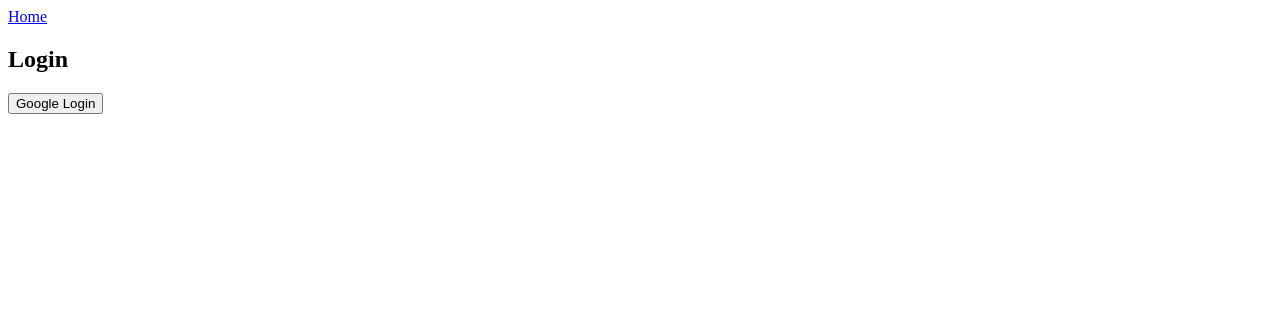
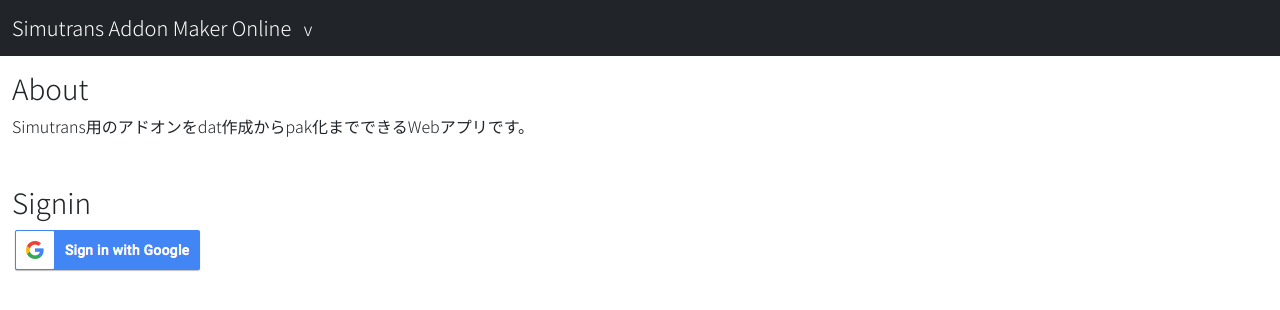
Before and after one commit to 128na/simutrans-addon-maker-online, a Vue app: page /signin in a window 1280 px wide. Before the commit this address led to /login. Shown: the top 310 px of the page. Built offline with nearby package versions, Linux system fonts and the light colour scheme; no server answers.

Commit message:
ベース構築

```diff
--- a/public/index.html
+++ b/public/index.html
@@ -9,6 +9,12 @@
   <title>
     [<%= VUE_APP_VERSION %>] <%= VUE_APP_TITLE %>
   </title>
+  <link href="https://cdn.jsdelivr.net/npm/bootstrap@5.0.2/dist/css/bootstrap.min.css" rel="stylesheet"
+    integrity="sha384-EVSTQN3/azprG1Anm3QDgpJLIm9Nao0Yz1ztcQTwFspd3yD65VohhpuuCOmLASjC" crossorigin="anonymous">
+
+  <link rel="preconnect" href="https://fonts.googleapis.com">
+  <link rel="preconnect" href="https://fonts.gstatic.com" crossorigin>
+  <link href="https://fonts.googleapis.com/css2?family=Noto+Sans+JP:wght@300;700&display=swap" rel="stylesheet">
 </head>
 
 <body>
@@ -18,6 +24,12 @@
   </noscript>
   <div id="app"></div>
   <!-- built files will be auto injected -->
+  <script src="https://cdn.jsdelivr.net/npm/@popperjs/core@2.9.2/dist/umd/popper.min.js"
+    integrity="sha384-IQsoLXl5PILFhosVNubq5LC7Qb9DXgDA9i+tQ8Zj3iwWAwPtgFTxbJ8NT4GN1R8p"
+    crossorigin="anonymous"></script>
+  <script src="https://cdn.jsdelivr.net/npm/bootstrap@5.0.2/dist/js/bootstrap.min.js"
+    integrity="sha384-cVKIPhGWiC2Al4u+LWgxfKTRIcfu0JTxR+EQDz/bgldoEyl4H0zUF0QKbrJ0EcQF"
+    crossorigin="anonymous"></script>
 </body>
 
 </html>
--- a/src/App.vue
+++ b/src/App.vue
@@ -1,34 +1,35 @@
-<template>
+<template >
   <div v-if="isInitialized">
-    <div id="nav">
-      <router-link to="/">Home</router-link>
-      <span v-if="isLoggedIn">
-        | {{ userName }} |
-        <a href="#" @click="handleLogout">Logout</a>
-      </span>
+    <global-header />
+    <div class="container-fluid my-3">
+      <router-view />
     </div>
-    <router-view />
   </div>
-  <div v-else>now loading...</div>
+  <common-loading v-else />
 </template>
 <script>
 import { mapGetters, mapActions } from "vuex";
+import GlobalHeader from "./components/GlobalHeader.vue";
+import CommonLoading from "./components/CommonLoading.vue";
 
 export default {
+  components: { GlobalHeader, CommonLoading },
   created() {
     this.watchAuthState({
       onLoggedIn: () => this.$router.push({ name: "Home" }),
-      onLoggedOut: () => this.$router.push({ name: "Login" }),
+      onLoggedOut: () => this.$router.push({ name: "Signin" }),
     });
   },
   computed: {
-    ...mapGetters(["isInitialized", "isLoggedIn", "userName"]),
+    ...mapGetters(["isInitialized"]),
   },
   methods: {
-    ...mapActions(["watchAuthState", "logout"]),
-    handleLogout() {
-      this.logout();
-    },
+    ...mapActions(["watchAuthState"]),
   },
 };
 </script>
+<style>
+body {
+  font-family: "Noto Sans JP", sans-serif;
+}
+</style>
--- /dev/null
+++ b/src/components/CommonLoading.vue
@@ -0,0 +1,12 @@
+<template>
+  <div class="text-center">
+    <div class="spinner-border my-3" role="status">
+      <span class="visually-hidden">Loading...</span>
+    </div>
+  </div>
+</template>
+<script>
+export default {
+  name: "CommonLoading",
+};
+</script>
--- /dev/null
+++ b/src/components/CommonMessage.vue
@@ -0,0 +1,10 @@
+<template>
+  <div class="mb-5">
+    <slot />
+  </div>
+</template>
+<script>
+export default {
+  name: "CommonMessage",
+};
+</script>
--- /dev/null
+++ b/src/components/CommonTitle.vue
@@ -0,0 +1,8 @@
+<template>
+  <h3><slot /></h3>
+</template>
+<script>
+export default {
+  name: "CommonTitle",
+};
+</script>
--- /dev/null
+++ b/src/components/GlobalHeader.vue
@@ -0,0 +1,66 @@
+<template>
+  <nav class="navbar navbar-dark navbar-expand-md bg-dark">
+    <div class="container-fluid">
+      <router-link class="navbar-brand" :to="{ name: 'Home' }">
+        <span class="d-none d-sm-inline">
+          {{ title }}
+          <small class="ms-2">v {{ version }}</small>
+        </span>
+        <span class="d-sm-none">Addon Maker</span>
+      </router-link>
+      <button
+        class="navbar-toggler"
+        data-bs-toggle="collapse"
+        data-bs-target="#global-menu"
+      >
+        <span class="navbar-toggler-icon"></span>
+      </button>
+      <div class="collapse navbar-collapse" id="global-menu">
+        <ul class="navbar-nav ms-auto mb-2 mb-lg-0" v-if="isLoggedIn">
+          <li class="nav-item">
+            <router-link class="nav-link" :to="{ name: 'Home' }">
+              Projects
+            </router-link>
+          </li>
+          <li class="nav-item dropdown ms-auto">
+            <a
+              class="nav-link dropdown-toggle"
+              href="#"
+              data-bs-toggle="dropdown"
+            >
+              {{ userName }}
+            </a>
+            <ul class="dropdown-menu">
+              <li>
+                <a class="dropdown-item" href="#" @click="signout">
+                  Sign out
+                </a>
+              </li>
+            </ul>
+          </li>
+        </ul>
+      </div>
+    </div>
+  </nav>
+</template>
+<script>
+import { mapGetters, mapActions } from "vuex";
+export default {
+  name: "GlobalHeader",
+  computed: {
+    ...mapGetters(["isLoggedIn", "userName"]),
+    version() {
+      return process.env.VUE_APP_VERSION;
+    },
+    title() {
+      return process.env.VUE_APP_TITLE;
+    },
+    version() {
+      return process.env.VUE_APP_VERSION;
+    },
+  },
+  methods: {
+    ...mapActions(["signout"]),
+  },
+};
+</script>
--- a/src/router/index.js
+++ b/src/router/index.js
@@ -1,7 +1,7 @@
 import { createRouter, createWebHistory } from 'vue-router'
 import Projects from '../views/Projects.vue'
 import Project from '../views/Project.vue'
-import Login from '../views/Login.vue'
+import Signin from '../views/Signin.vue'
 
 const routes = [
   {
@@ -17,9 +17,9 @@ const routes = [
     meta: { requiresAuth: true }
   },
   {
-    path: '/login',
-    name: 'Login',
-    component: Login
+    path: '/signin',
+    name: 'Signin',
+    component: Signin
   },
   // {
   //   path: '/about',
@@ -33,14 +33,15 @@ const routes = [
 
 const router = createRouter({
   history: createWebHistory(process.env.BASE_URL),
-  routes
+  routes,
+  linkActiveClass: 'active',
 })
 
 import store from '../store';
 router.beforeEach((to, from, next) => {
   if (to.matched.some(record => record.meta.requiresAuth)) {
     if (!store.getters.isLoggedIn) {
-      next({ name: 'Login' })
+      next({ name: 'Signin' })
     } else {
       next()
     }
--- a/src/store/index.js
+++ b/src/store/index.js
@@ -45,7 +45,7 @@ export default createStore({
     },
 
     // 認証
-    async login(context) {
+    async signin(context) {
       try {
         // 認証永続化
         await firebase.auth().setPersistence(firebase.auth.Auth.Persistence.LOCAL);
@@ -57,7 +57,7 @@ export default createStore({
         alert('ログインに失敗しました');
       }
     },
-    async logout(context) {
+    async signout(context) {
       try {
         await firebase.auth().signOut();
         context.dispatch('unsubscribeAll');
--- a/src/views/Login.vue
+++ /dev/null
@@ -1,19 +0,0 @@
-<template>
-  <div class="">
-    <h2>Login</h2>
-    <button @click="handleLogin">Google Login</button>
-  </div>
-</template>
-
-<script>
-import { mapActions } from "vuex";
-export default {
-  name: "Login",
-  methods: {
-    ...mapActions(["login"]),
-    async handleLogin() {
-      this.login();
-    },
-  },
-};
-</script>
--- /dev/null
+++ b/src/views/Signin.vue
@@ -0,0 +1,26 @@
+<template>
+  <common-title>About</common-title>
+  <common-message>
+    Simutrans用のアドオンをdat作成からpak化までできるWebアプリです。
+  </common-message>
+
+  <common-title>Signin</common-title>
+  <common-message>
+    <a href="#" title="Google Signin" @click.prevent="signin">
+      <img src="/img/btn_google_signin_dark_normal_web.png" />
+    </a>
+  </common-message>
+</template>
+
+<script>
+import { mapActions } from "vuex";
+import CommonMessage from "../components/CommonMessage.vue";
+import CommonTitle from "../components/CommonTitle.vue";
+export default {
+  name: "Signin",
+  components: { CommonTitle, CommonMessage },
+  methods: {
+    ...mapActions(["signin"]),
+  },
+};
+</script>
```
Also changed, not shown: public/img/btn_google_signin_dark_normal_web.png (added).
